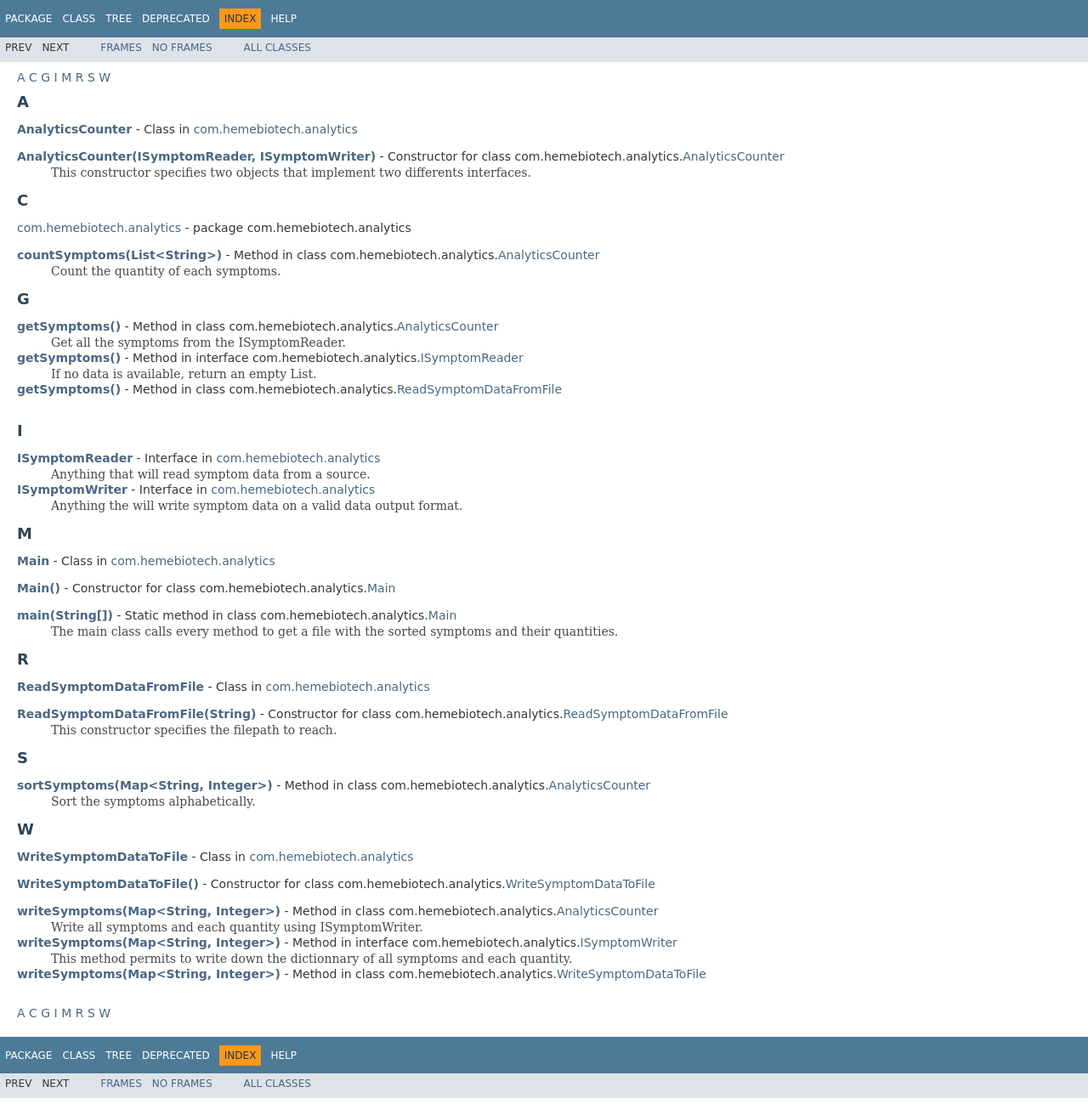
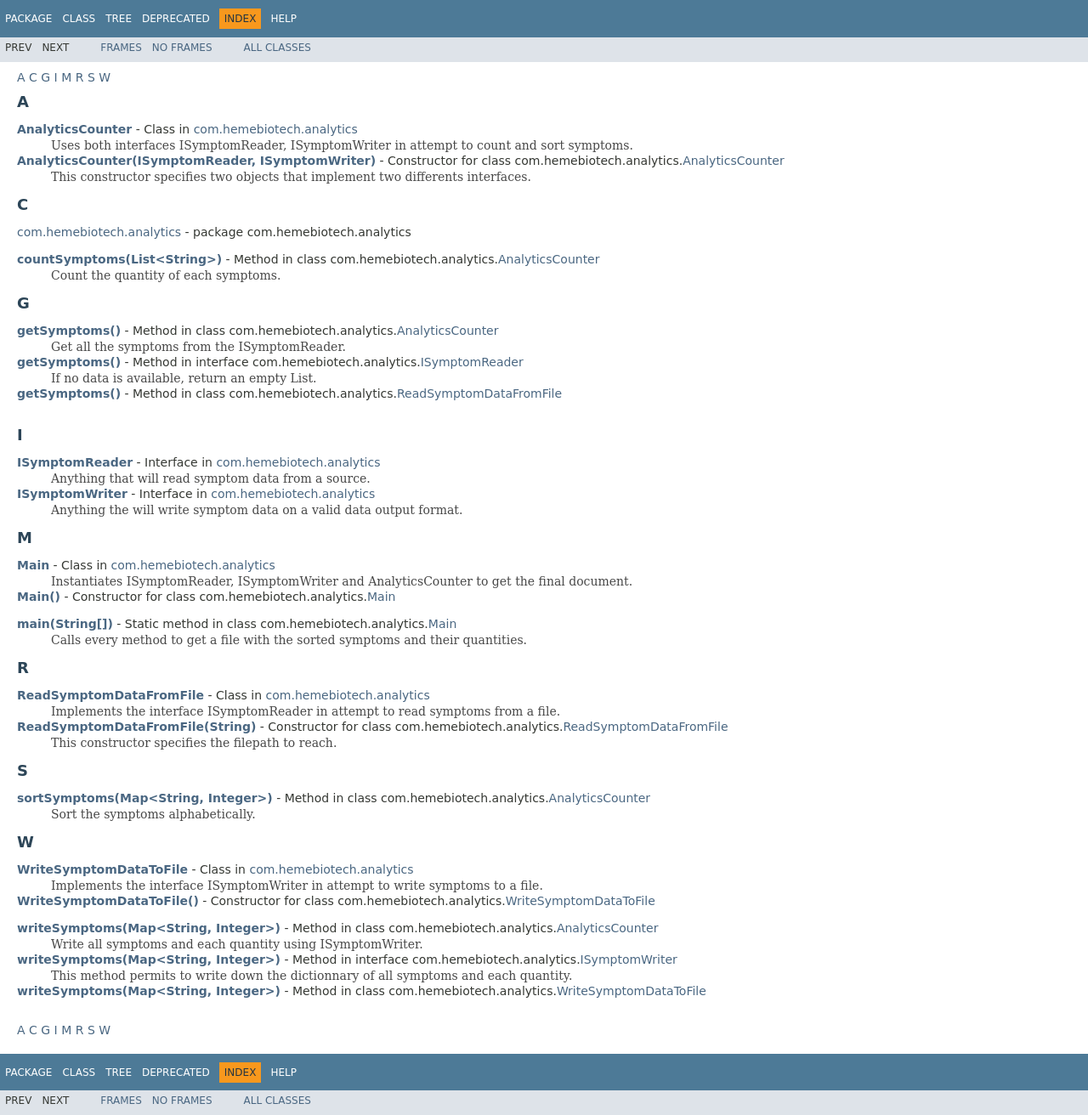
Before and after one commit to Vanessa-Roy/roy-vanessa-projet-2, a plain HTML site: page Doc/index-all.html in a window 1280 px wide. Shown: the whole page at 85% size. Drawn offline with Linux system fonts and the light colour scheme; a web font is replaced by a local one.

Commit message:
javadoc v2

```diff
--- a/Doc/index-all.html
+++ b/Doc/index-all.html
@@ -2,9 +2,9 @@
 <!-- NewPage -->
 <html lang="en">
 <head>
-<!-- Generated by javadoc (1.8.0_352) on Fri May 05 17:23:27 GMT 2023 -->
+<!-- Generated by javadoc (1.8.0_352) on Tue May 09 13:40:23 GMT 2023 -->
 <title>Index</title>
-<meta name="date" content="2023-05-05">
+<meta name="date" content="2023-05-09">
 <link rel="stylesheet" type="text/css" href="stylesheet.css" title="Style">
 <script type="text/javascript" src="script.js"></script>
 </head>
@@ -73,7 +73,9 @@
 <h2 class="title">A</h2>
 <dl>
 <dt><a href="com/hemebiotech/analytics/AnalyticsCounter.html" title="class in com.hemebiotech.analytics"><span class="typeNameLink">AnalyticsCounter</span></a> - Class in <a href="com/hemebiotech/analytics/package-summary.html">com.hemebiotech.analytics</a></dt>
-<dd>&nbsp;</dd>
+<dd>
+<div class="block">Uses both interfaces ISymptomReader, ISymptomWriter in attempt to count and sort symptoms.</div>
+</dd>
 <dt><span class="memberNameLink"><a href="com/hemebiotech/analytics/AnalyticsCounter.html#AnalyticsCounter-com.hemebiotech.analytics.ISymptomReader-com.hemebiotech.analytics.ISymptomWriter-">AnalyticsCounter(ISymptomReader, ISymptomWriter)</a></span> - Constructor for class com.hemebiotech.analytics.<a href="com/hemebiotech/analytics/AnalyticsCounter.html" title="class in com.hemebiotech.analytics">AnalyticsCounter</a></dt>
 <dd>
 <div class="block">This constructor specifies two objects that implement two differents interfaces.</div>
@@ -127,12 +129,14 @@
 <h2 class="title">M</h2>
 <dl>
 <dt><a href="com/hemebiotech/analytics/Main.html" title="class in com.hemebiotech.analytics"><span class="typeNameLink">Main</span></a> - Class in <a href="com/hemebiotech/analytics/package-summary.html">com.hemebiotech.analytics</a></dt>
-<dd>&nbsp;</dd>
+<dd>
+<div class="block">Instantiates ISymptomReader, ISymptomWriter and AnalyticsCounter to get the final document.</div>
+</dd>
 <dt><span class="memberNameLink"><a href="com/hemebiotech/analytics/Main.html#Main--">Main()</a></span> - Constructor for class com.hemebiotech.analytics.<a href="com/hemebiotech/analytics/Main.html" title="class in com.hemebiotech.analytics">Main</a></dt>
 <dd>&nbsp;</dd>
 <dt><span class="memberNameLink"><a href="com/hemebiotech/analytics/Main.html#main-java.lang.String:A-">main(String[])</a></span> - Static method in class com.hemebiotech.analytics.<a href="com/hemebiotech/analytics/Main.html" title="class in com.hemebiotech.analytics">Main</a></dt>
 <dd>
-<div class="block">The main class calls every method to get a file with the sorted symptoms and their quantities.</div>
+<div class="block">Calls every method to get a file with the sorted symptoms and their quantities.</div>
 </dd>
 </dl>
 <a name="I:R">
@@ -141,7 +145,9 @@
 <h2 class="title">R</h2>
 <dl>
 <dt><a href="com/hemebiotech/analytics/ReadSymptomDataFromFile.html" title="class in com.hemebiotech.analytics"><span class="typeNameLink">ReadSymptomDataFromFile</span></a> - Class in <a href="com/hemebiotech/analytics/package-summary.html">com.hemebiotech.analytics</a></dt>
-<dd>&nbsp;</dd>
+<dd>
+<div class="block">Implements the interface ISymptomReader in attempt to read symptoms from a file.</div>
+</dd>
 <dt><span class="memberNameLink"><a href="com/hemebiotech/analytics/ReadSymptomDataFromFile.html#ReadSymptomDataFromFile-java.lang.String-">ReadSymptomDataFromFile(String)</a></span> - Constructor for class com.hemebiotech.analytics.<a href="com/hemebiotech/analytics/ReadSymptomDataFromFile.html" title="class in com.hemebiotech.analytics">ReadSymptomDataFromFile</a></dt>
 <dd>
 <div class="block">This constructor specifies the filepath to reach.</div>
@@ -163,7 +169,9 @@
 <h2 class="title">W</h2>
 <dl>
 <dt><a href="com/hemebiotech/analytics/WriteSymptomDataToFile.html" title="class in com.hemebiotech.analytics"><span class="typeNameLink">WriteSymptomDataToFile</span></a> - Class in <a href="com/hemebiotech/analytics/package-summary.html">com.hemebiotech.analytics</a></dt>
-<dd>&nbsp;</dd>
+<dd>
+<div class="block">Implements the interface ISymptomWriter in attempt to write symptoms to a file.</div>
+</dd>
 <dt><span class="memberNameLink"><a href="com/hemebiotech/analytics/WriteSymptomDataToFile.html#WriteSymptomDataToFile--">WriteSymptomDataToFile()</a></span> - Constructor for class com.hemebiotech.analytics.<a href="com/hemebiotech/analytics/WriteSymptomDataToFile.html" title="class in com.hemebiotech.analytics">WriteSymptomDataToFile</a></dt>
 <dd>&nbsp;</dd>
 <dt><span class="memberNameLink"><a href="com/hemebiotech/analytics/AnalyticsCounter.html#writeSymptoms-java.util.Map-">writeSymptoms(Map&lt;String, Integer&gt;)</a></span> - Method in class com.hemebiotech.analytics.<a href="com/hemebiotech/analytics/AnalyticsCounter.html" title="class in com.hemebiotech.analytics">AnalyticsCounter</a></dt>
```
Also changed, not shown: Doc/allclasses-frame.html (+2 -2 lines), Doc/allclasses-noframe.html (+2 -2 lines), Doc/com/hemebiotech/analytics/AnalyticsCounter.html (+3 -2 lines), Doc/com/hemebiotech/analytics/ISymptomReader.html (+2 -2 lines), Doc/com/hemebiotech/analytics/ISymptomWriter.html (+2 -2 lines), Doc/com/hemebiotech/analytics/Main.html (+5 -4 lines), Doc/com/hemebiotech/analytics/ReadSymptomDataFromFile.html (+3 -2 lines), Doc/com/hemebiotech/analytics/WriteSymptomDataToFile.html (+3 -2 lines), Doc/com/hemebiotech/analytics/package-frame.html (+2 -2 lines), Doc/com/hemebiotech/analytics/package-summary.html (+14 -6 lines), Doc/com/hemebiotech/analytics/package-tree.html (+2 -2 lines), Doc/constant-values.html (+2 -2 lines), Doc/deprecated-list.html (+2 -2 lines), Doc/help-doc.html (+2 -2 lines), 2 more files.
